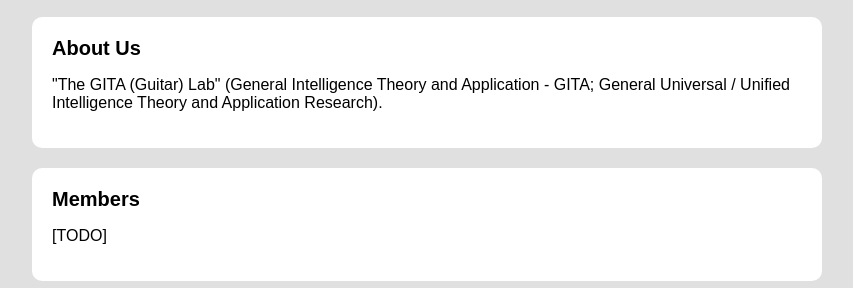
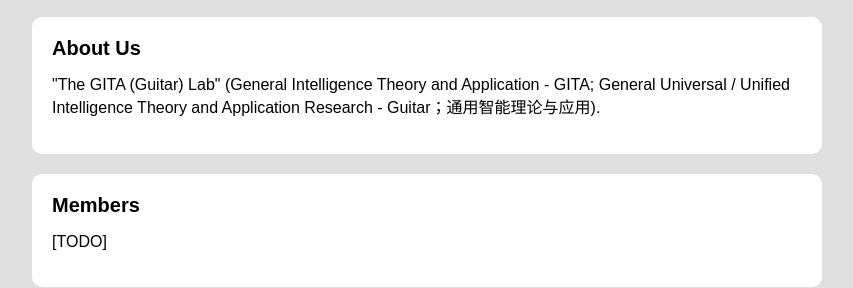
Before and after one commit to TheGreatAILab/TheGreatAILab.github.io, a plain HTML site: page index.html in a window 1280 px wide. Shown: the part 512-800 px from the top of the page, without its empty margins (213-1066 px from the left). Drawn offline with nearby package versions, Linux system fonts and the light colour scheme.

Commit message:
Update index.html

```diff
--- a/index.html
+++ b/index.html
@@ -65,7 +65,7 @@ a, a:visited { color : #0050e7; }
 
 	<div class="container">
 	<h2>About Us</h2>
-	<p>"The GITA (Guitar) Lab" (General Intelligence Theory and Application - GITA; General Universal / Unified Intelligence Theory and Application Research). </p>
+	<p>"The GITA (Guitar) Lab" (General Intelligence Theory and Application - GITA; General Universal / Unified Intelligence Theory and Application Research - Guitar；通用智能理论与应用). </p>
 	</div>
 
 	<div class="container">
```
